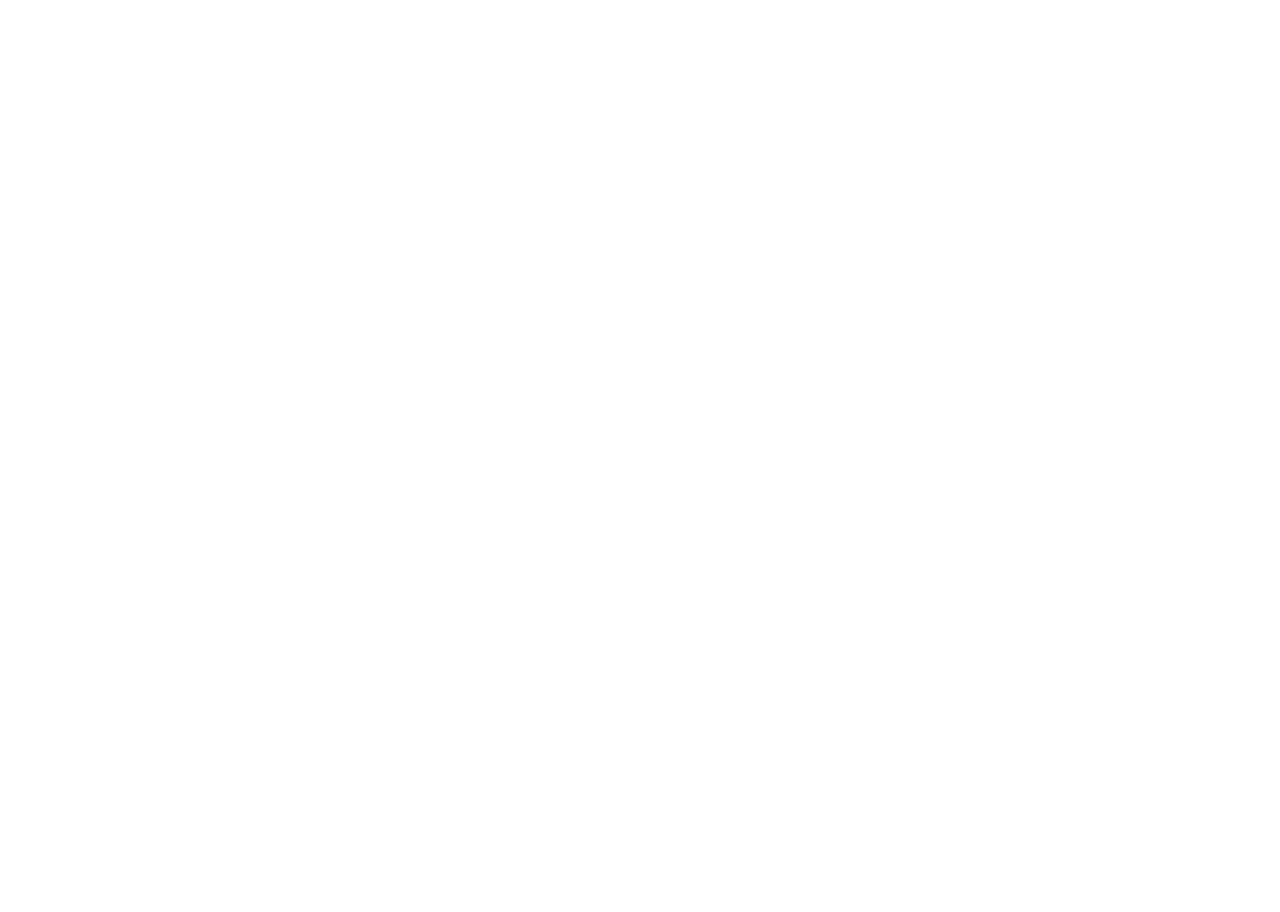
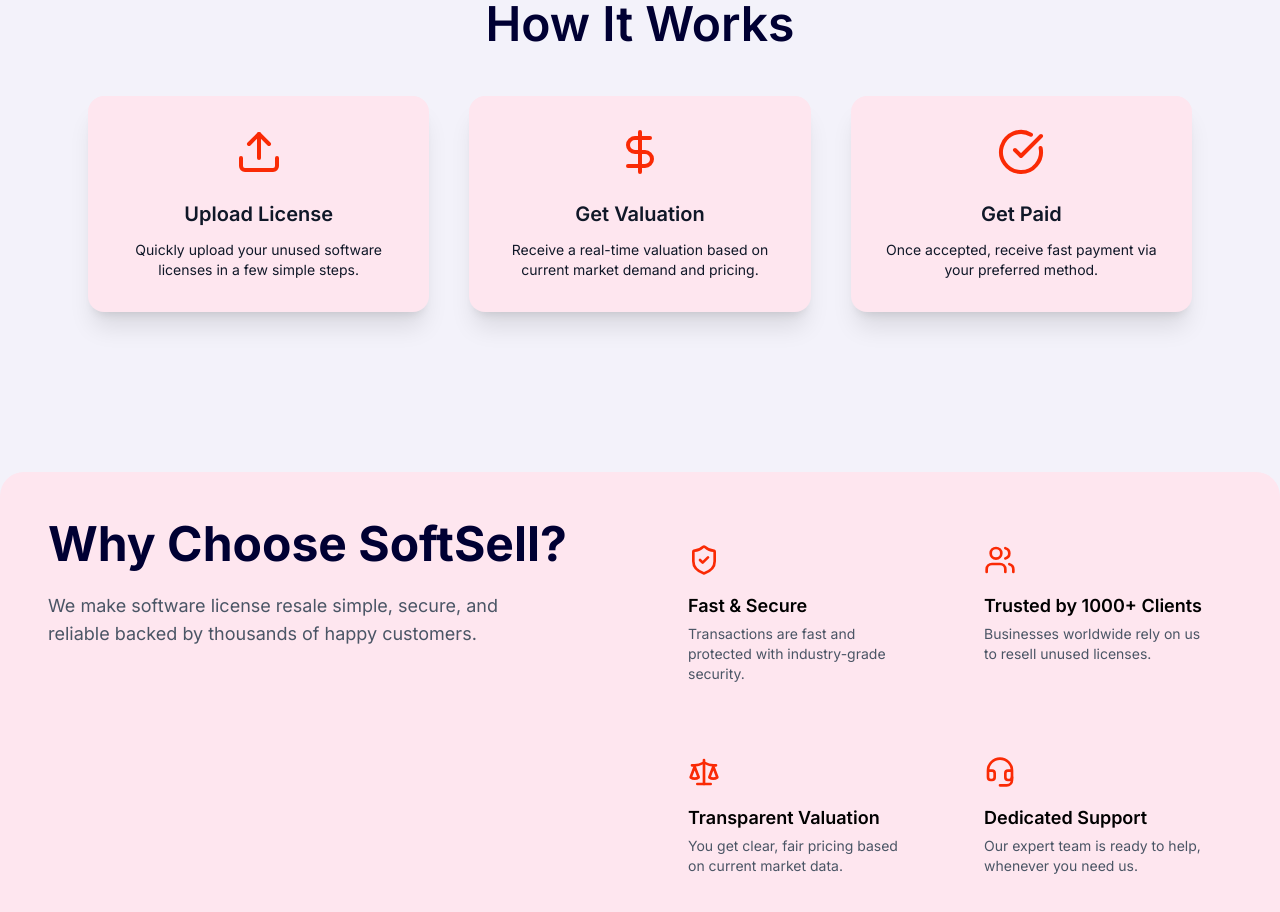
Before and after one commit to Shubham-567/SoftSell, a React (Vite) app: page / in a window 1280 px wide. Shown: the part 880-1792 px from the top of the page. Before the commit the page ends 800 px from the top, so only its background shows below. Built offline with nearby package versions, Linux system fonts and the light colour scheme.

Commit message:
Added HowItWorks and WhyChooseUs sections

```diff
--- a/src/App.jsx
+++ b/src/App.jsx
@@ -1,9 +1,13 @@
 import HeroSection from "./sections/HeroSection";
+import HowItWorks from "./sections/HowItWorks";
+import WhyChooseUs from "./sections/WhyChooseUs";
 
 function App() {
   return (
     <>
       <HeroSection />
+      <HowItWorks />
+      <WhyChooseUs />
     </>
   );
 }
--- a/src/components/Navbar.jsx
+++ b/src/components/Navbar.jsx
@@ -20,7 +20,7 @@
   }, []);
 
   return (
-    <header className='fixed top-4 left-1/2 z-50 w-[95%] max-w-7xl -translate-x-1/2 rounded-full bg-white/90 backdrop-blur shadow-lg px-6 py-3 transition-all'>
+    <header className='fixed top-4 left-1/2 z-50 w-[95%] max-w-7xl -translate-x-1/2 rounded-full bg-background-50 backdrop-blur shadow-lg px-6 py-3 transition-all'>
       <div className='flex items-center justify-between'>
         {/* logo */}
         <div className='text-xl font-bold tracking-tight text-primary-500'>
@@ -51,7 +51,7 @@
         <div className='md:hidden relative' ref={menuRef}>
           <button
             onClick={() => setMenuOpen(!menuOpen)}
-            className='text-gray-700 hover:text-[#3f34cb]'
+            className='text-gray-700 hover:text-primary-500'
             aria-label='Toggle Menu'>
             {menuOpen ? <X size={28} /> : <Menu size={28} />}
           </button>
@@ -64,22 +64,22 @@
                 animate={{ opacity: 1, y: 8 }}
                 exit={{ opacity: 0, y: -10 }}
                 transition={{ duration: 0.2 }}
-                className='absolute right-0 mt-3 w-56 rounded-xl bg-white shadow-lg p-4 flex flex-col space-y-3 text-sm font-medium text-gray-800 z-50'>
+                className='absolute right-0 mt-3 w-56 rounded-xl bg-background-50 shadow-lg p-4 flex flex-col space-y-3 text-sm font-medium text-gray-800 z-50'>
                 <a
                   href='#how-it-works'
-                  className='hover:text-[#3f34cb] transition'
+                  className='hover:text-primary-500 transition'
                   onClick={() => setMenuOpen(false)}>
                   How It Works
                 </a>
                 <a
                   href='#why-us'
-                  className='hover:text-[#3f34cb] transition'
+                  className='hover:text-primary-500 transition'
                   onClick={() => setMenuOpen(false)}>
                   Why Choose Us
                 </a>
                 <a
                   href='#contact'
-                  className='hover:text-[#3f34cb] transition'
+                  className='hover:text-primary-500 transition'
                   onClick={() => setMenuOpen(false)}>
                   Contact
                 </a>
--- a/src/index.css
+++ b/src/index.css
@@ -37,17 +37,17 @@
     --text-900: #000033;
     --text-950: #00001a;
 
-    --background-50: #e8e5ff;
-    --background-100: #d2ccff;
-    --background-200: #a599ff;
-    --background-300: #7866ff;
-    --background-400: #4b33ff;
-    --background-500: #1e00ff;
-    --background-600: #1800cc;
-    --background-700: #120099;
-    --background-800: #0c0066;
-    --background-900: #060033;
-    --background-950: #03001a;
+    --background-50: #f3f2fa;
+    --background-100: #eeedf8;
+    --background-200: #dddaf1;
+    --background-300: #bcb6e2;
+    --background-400: #9a91d4;
+    --background-500: #786cc6;
+    --background-600: #5647b8;
+    --background-700: #453993;
+    --background-800: #342b6e;
+    --background-900: #231d49;
+    --background-950: #110e25;
 
     --primary-50: #ecebfa;
     --primary-100: #d8d6f5;
--- a/src/sections/HeroSection.jsx
+++ b/src/sections/HeroSection.jsx
@@ -9,7 +9,7 @@
 
       {/* Background Gradient */}
       <div className='absolute inset-0'>
-        <div className='absolute bottom-0 right-0 z-[-2] h-full w-full bg-gradient-to-b from-primary-500 via-secondary-100  to-white opacity-90' />
+        <div className='absolute bottom-0 right-0 z-[-2] h-full w-full bg-gradient-to-b from-primary-500 via-secondary-100  to-background-50 opacity-90' />
       </div>
 
       <div className='relative z-10 flex h-full flex-col items-center justify-center px-4'>
--- /dev/null
+++ b/src/sections/HowItWorks.jsx
@@ -0,0 +1,53 @@
+import { Upload, DollarSign, CheckCircle } from "lucide-react";
+
+const HowItWorks = () => {
+  return (
+    <section id='how-it-works' className='py-20 bg-background-50'>
+      <div className='max-w-6xl mx-auto text-center px-6'>
+        <h2 className='text-3xl md:text-5xl font-semibold text-text-900 mb-12'>
+          How It Works
+        </h2>
+
+        {/* steps */}
+        <div className='grid grid-cols-1 sm:grid-cols-2 lg:grid-cols-3 gap-10'>
+          {/* step 1*/}
+          <div className='flex flex-col items-center text-center bg-secondary-50 text-gray-900 shadow-xl rounded-2xl p-8 transform transition-transform hover:scale-105'>
+            <div className='text-accent-500 mb-6 transition-transform hover:scale-110'>
+              <Upload size={48} />
+            </div>
+            <h3 className='text-xl font-semibold mb-3'>Upload License</h3>
+            <p className='text-sm'>
+              Quickly upload your unused software licenses in a few simple
+              steps.
+            </p>
+          </div>
+
+          {/* step 2 */}
+          <div className='flex flex-col items-center text-center bg-secondary-50 text-gray-900 shadow-xl rounded-2xl p-8 transform transition-transform hover:scale-105'>
+            <div className='text-accent-500 mb-6 transition-transform hover:scale-110'>
+              <DollarSign size={48} />
+            </div>
+            <h3 className='text-xl font-semibold mb-3'>Get Valuation</h3>
+            <p className='text-sm'>
+              Receive a real-time valuation based on current market demand and
+              pricing.
+            </p>
+          </div>
+
+          {/* step 3 */}
+          <div className='flex flex-col items-center text-center bg-secondary-50 text-gray-900 shadow-xl rounded-2xl p-8 transform transition-transform hover:scale-105'>
+            <div className='text-accent-500 mb-6 transition-transform hover:scale-110'>
+              <CheckCircle size={48} />
+            </div>
+            <h3 className='text-xl font-semibold mb-3'>Get Paid</h3>
+            <p className='text-sm'>
+              Once accepted, receive fast payment via your preferred method.
+            </p>
+          </div>
+        </div>
+      </div>
+    </section>
+  );
+};
+
+export default HowItWorks;
--- /dev/null
+++ b/src/sections/WhyChooseUs.jsx
@@ -0,0 +1,73 @@
+import { ShieldCheck, Users, Scale, Headset } from "lucide-react";
+
+const WhyChooseUs = () => {
+  return (
+    <section id='why-us' className='py-20 bg-background-50'>
+      <div className='bg-secondary-50 max-w-7xl mx-auto px-12 py-12 rounded-3xl grid grid-cols-1 lg:grid-cols-2 gap-12 items-start'>
+        {/* left headings*/}
+        <div className='text-center lg:text-left'>
+          <h2 className='text-4xl md:text-5xl font-bold text-text-900 mb-6'>
+            Why Choose SoftSell?
+          </h2>
+          <p className='text-lg text-gray-600 max-w-lg'>
+            We make software license resale simple, secure, and reliable backed
+            by thousands of happy customers.
+          </p>
+        </div>
+
+        {/* right benefits */}
+        <div className='grid grid-cols-1 sm:grid-cols-2 gap-6'>
+          {/* tile 1 */}
+          <div className='p-6'>
+            <div className='text-accent-500 mb-4'>
+              <ShieldCheck size={32} />
+            </div>
+            <h3 className='text-lg font-semibold mb-1'>Fast & Secure</h3>
+            <p className='text-sm text-gray-600'>
+              Transactions are fast and protected with industry-grade security.
+            </p>
+          </div>
+
+          {/* tile 2 */}
+          <div className='p-6'>
+            <div className='text-accent-500 mb-4'>
+              <Users size={32} />
+            </div>
+            <h3 className='text-lg font-semibold mb-1'>
+              Trusted by 1000+ Clients
+            </h3>
+            <p className='text-sm text-gray-600'>
+              Businesses worldwide rely on us to resell unused licenses.
+            </p>
+          </div>
+
+          {/* tile 3 */}
+          <div className='p-6'>
+            <div className='text-accent-500 mb-4'>
+              <Scale size={32} />
+            </div>
+            <h3 className='text-lg font-semibold mb-1'>
+              Transparent Valuation
+            </h3>
+            <p className='text-sm text-gray-600'>
+              You get clear, fair pricing based on current market data.
+            </p>
+          </div>
+
+          {/* tile 4 */}
+          <div className='p-6'>
+            <div className='text-accent-500 mb-4'>
+              <Headset size={32} />
+            </div>
+            <h3 className='text-lg font-semibold mb-1'>Dedicated Support</h3>
+            <p className='text-sm text-gray-600'>
+              Our expert team is ready to help, whenever you need us.
+            </p>
+          </div>
+        </div>
+      </div>
+    </section>
+  );
+};
+
+export default WhyChooseUs;
```
